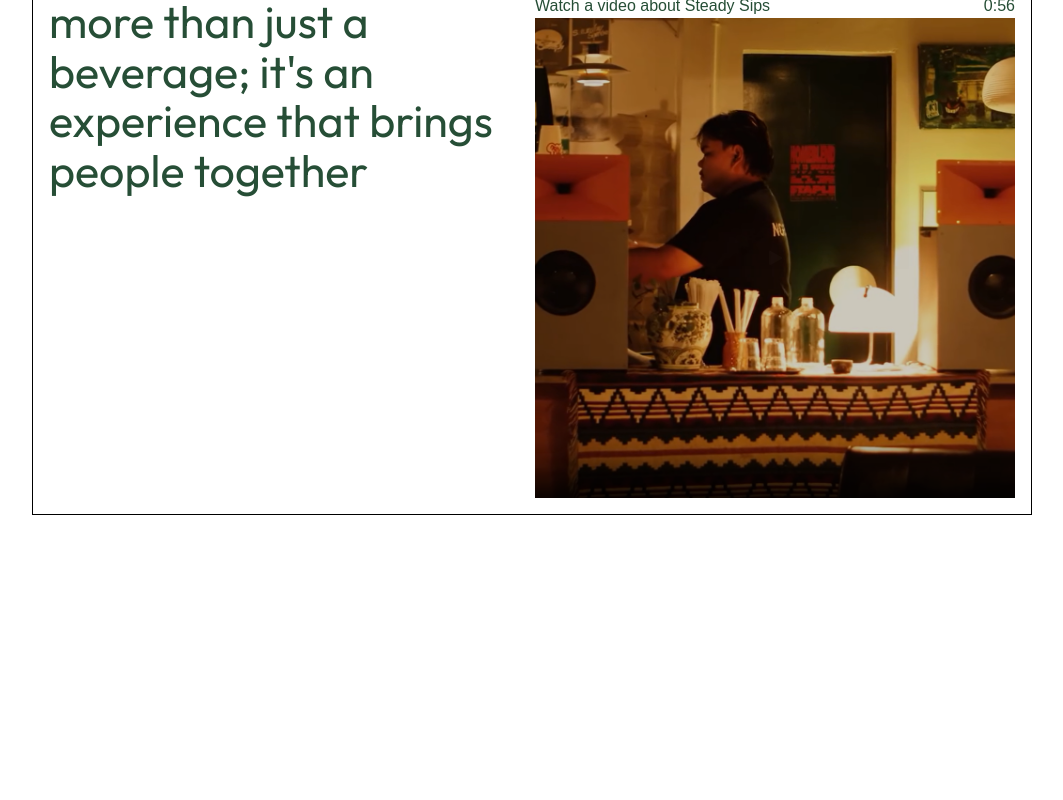
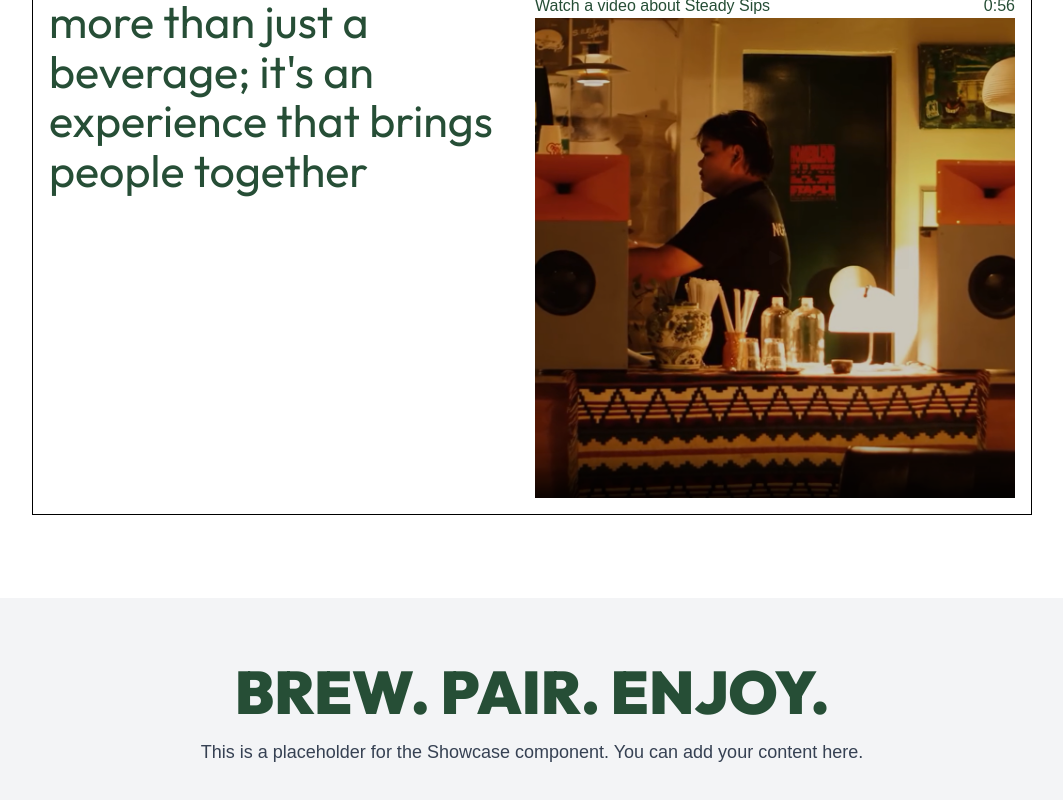
Before and after one commit to Jheenz/Staple, a Next.js app: page / in a window 1280 px wide. Shown: the part 1002-1802 px from the top of the page, without its empty margins (108-1171 px from the left). Before the commit the page ends 1600 px from the top, so only its background shows below. Built offline with nearby package versions, Linux system fonts and the light colour scheme.

Commit message:
Add Showcase component and update navbar links
Introduces a new Showcase component and integrates it into the main page. Updates navbar links to use anchor tags for in-page navigation instead of routing to separate pages. Also removes unused React imports from several components.

```diff
--- a/app/components/about.tsx
+++ b/app/components/about.tsx
@@ -1,5 +1,4 @@
 import Image from 'next/image';
-import React from 'react'
 import AboutImage from '../../public/About.png';
 import { FontAwesomeIcon } from '@fortawesome/react-fontawesome';
 import { faPlay } from '@fortawesome/free-solid-svg-icons';
--- a/app/components/hero.tsx
+++ b/app/components/hero.tsx
@@ -1,4 +1,3 @@
-import React from 'react'
 import Button from './Button';
 import { FontAwesomeIcon } from '@fortawesome/react-fontawesome';
 import { faArrowRight } from '@fortawesome/free-solid-svg-icons';
--- a/app/components/navbar.tsx
+++ b/app/components/navbar.tsx
@@ -1,4 +1,3 @@
-import React from 'react'
 import Link from 'next/link';
 import localFont from 'next/font/local';
 import { FontAwesomeIcon } from '@fortawesome/react-fontawesome';
@@ -18,9 +17,9 @@ const navbar = () => {
         </div>
         <div className="menu-open hidden md:block">
           <ul className='flex items-center h-full text-xl font-["Outfit"] [&>li>a]:py-7 [&>li>a]:px-6 [&>li>a]:transition-colors [&>li>a:hover]:bg-black/80'>
-            <li><Link href="/about">Home</Link></li>
-            <li><Link href="/services">About</Link></li>
-            <li><Link href="/contact">Contact</Link></li>
+            <li><Link href="#home">Home</Link></li>
+            <li><Link href="#about">About</Link></li>
+            <li><Link href="#contact">Contact</Link></li>
           </ul>
         </div>
           <button className='block md:hidden'>
@@ -40,9 +39,9 @@ const navbar = () => {
                        [&>li>a]:block [&>li>a]:w-[250px] [&>li>a]:px-6 [&>li>a]:py-4
                        [&>li>a]:transition-colors [&>li>a:hover]:bg-black/80'
           >
-            <li><Link href="/about">Home</Link></li>
-            <li><Link href="/services">About</Link></li>
-            <li><Link href="/contact">Contact</Link></li>
+            <li><Link href="#home">Home</Link></li>
+            <li><Link href="#about">About</Link></li>
+            <li><Link href="#contact">Contact</Link></li>
           </ul>
         </div>
       </div>
--- /dev/null
+++ b/app/components/showcase.tsx
@@ -0,0 +1,19 @@
+const Showcase = () => {
+    return (
+        <section id="showcase" className="w-full bg-gray-100 flex items-center justify-center">
+            <div className="max-w-[1400px] w-full">
+                <div className="flex flex-col items-center text-center py-16 px-4">
+                    <h2 className="text-6xl text-theme-color font-['Outfit'] font-black mb-4">BREW. PAIR. ENJOY.</h2>
+                    <p className="text-lg text-gray-700">
+                        This is a placeholder for the Showcase component. You can add your content here.
+                    </p>
+                </div>
+                <div>
+
+                </div>
+            </div>
+        </section>
+    )
+}
+
+export default Showcase;
--- a/app/page.tsx
+++ b/app/page.tsx
@@ -1,6 +1,7 @@
 import Hero from "./components/hero";
 import Navbar from "./components/navbar";
 import About from "./components/about";
+import Showcase from "./components/showcase";
 
 export default function Home() {
   return (
@@ -9,6 +10,7 @@ export default function Home() {
         <Navbar />
         <Hero />
         <About />
+        <Showcase />
       </main>
     </>
   );
```
